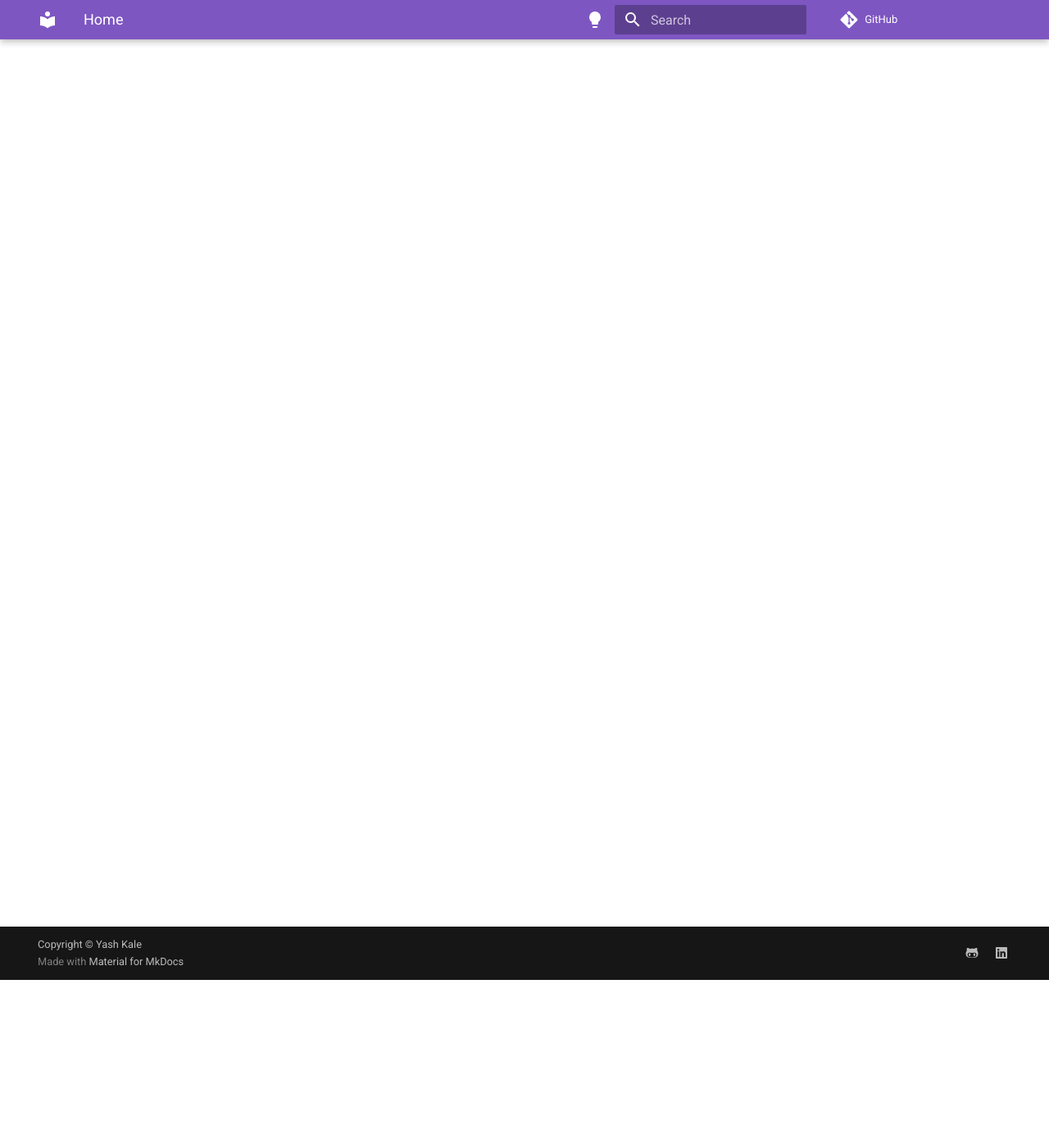
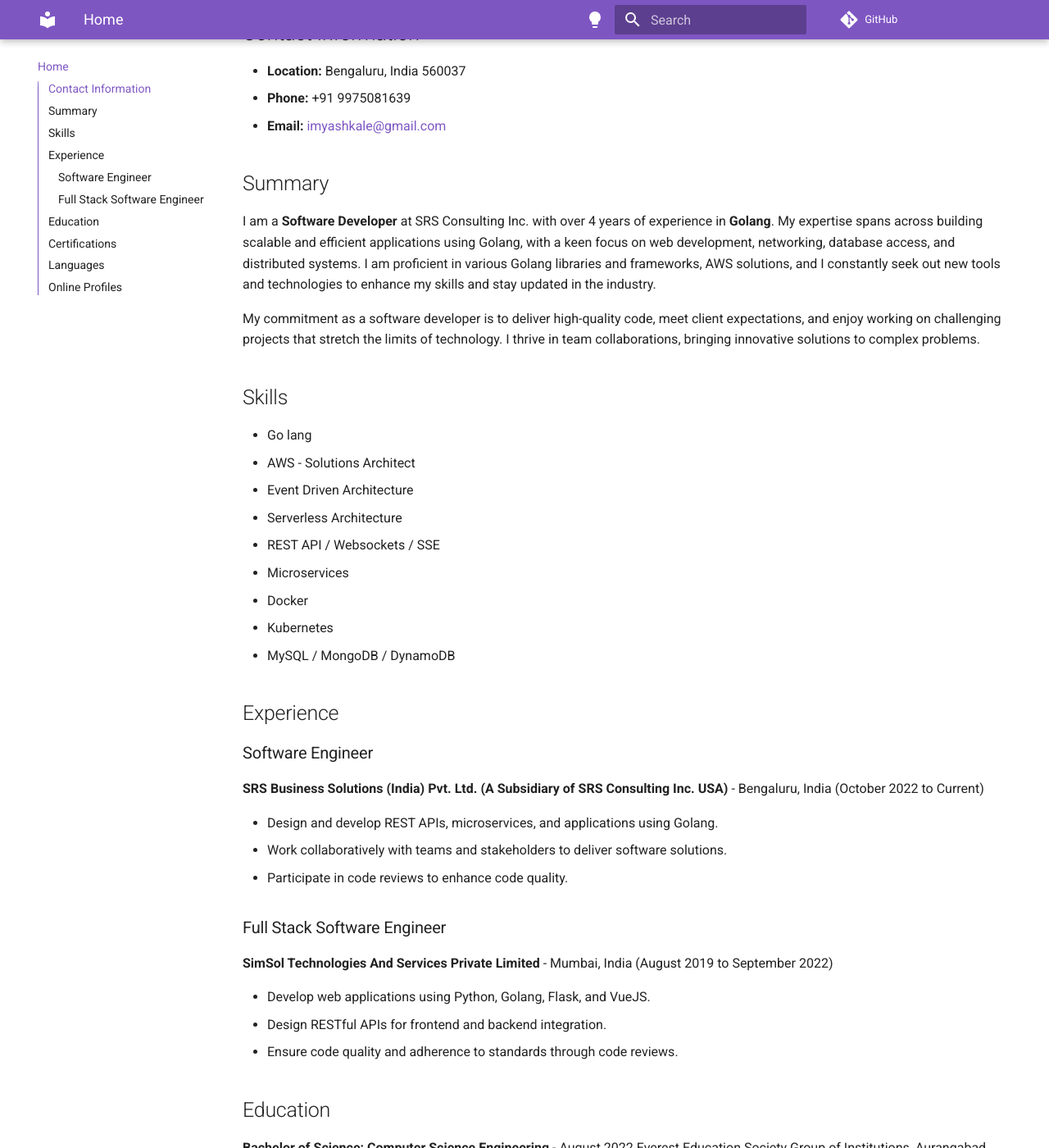
Before and after one commit to imyashkale/portfolio, an MkDocs documentation site: the page built from docs/index.md, in a window 1280 px wide and 1400 px high, scrolled down 205 px. Shown: the whole window at 82% size. Built offline with MkDocs 1.6.1 and Material for MkDocs 9.7.7, drawn with Linux system fonts in a browser that asks for light colours; comment, search, counter and statistics services are not loaded; some of the changed text lies outside the part shown.

Commit message:
Introduction Updated

```diff
--- a/docs/index.md
+++ b/docs/index.md
@@ -1 +1,66 @@
-# Home
+# Yash Kale
+
+## Contact Information
+
+- **Location:** Bengaluru, India 560037
+- **Phone:** +91 9975081639
+- **Email:** [imyashkale@gmail.com](mailto:imyashkale@gmail.com)
+
+## Summary
+
+I am a **Software Developer** at SRS Consulting Inc. with over 4 years of experience in **Golang**. My expertise spans across building scalable and efficient applications using Golang, with a keen focus on web development, networking, database access, and distributed systems. I am proficient in various Golang libraries and frameworks, AWS solutions, and I constantly seek out new tools and technologies to enhance my skills and stay updated in the industry.
+
+My commitment as a software developer is to deliver high-quality code, meet client expectations, and enjoy working on challenging projects that stretch the limits of technology. I thrive in team collaborations, bringing innovative solutions to complex problems.
+
+## Skills
+
+- Go lang
+- AWS - Solutions Architect
+- Event Driven Architecture
+- Serverless Architecture
+- REST API / Websockets / SSE
+- Microservices
+- Docker
+- Kubernetes
+- MySQL / MongoDB / DynamoDB
+
+## Experience
+
+### Software Engineer
+
+**SRS Business Solutions (India) Pvt. Ltd. (A Subsidiary of SRS Consulting Inc. USA)** - Bengaluru, India (October 2022 to Current)
+
+- Design and develop REST APIs, microservices, and applications using Golang.
+- Work collaboratively with teams and stakeholders to deliver software solutions.
+- Participate in code reviews to enhance code quality.
+
+### Full Stack Software Engineer
+
+**SimSol Technologies And Services Private Limited** - Mumbai, India (August 2019 to September 2022)
+
+- Develop web applications using Python, Golang, Flask, and VueJS.
+- Design RESTful APIs for frontend and backend integration.
+- Ensure code quality and adherence to standards through code reviews.
+
+## Education
+
+**Bachelor of Science: Computer Science Engineering** - August 2022
+Everest Education Society Group of Institutions, Aurangabad, Maharashtra, India
+
+## Certifications
+
+- AWS Certified Solutions Architect – Associate (Issued July 2023)
+- AWS Certified Developer - Associate (Issued Sept 2023)
+- AWS Certified Cloud Practitioner (Issued Dec 2022)
+
+## Languages
+
+- Marathi: First Language
+- Hindi: Upper Intermediate
+- English: Upper Intermediate
+
+## Online Profiles
+
+- [LinkedIn](https://www.linkedin.com/in/imyashkale/)
+- [GitHub](https://github.com/imyashkale)
+- [Personal Website](https://imyashkale.com)
```
